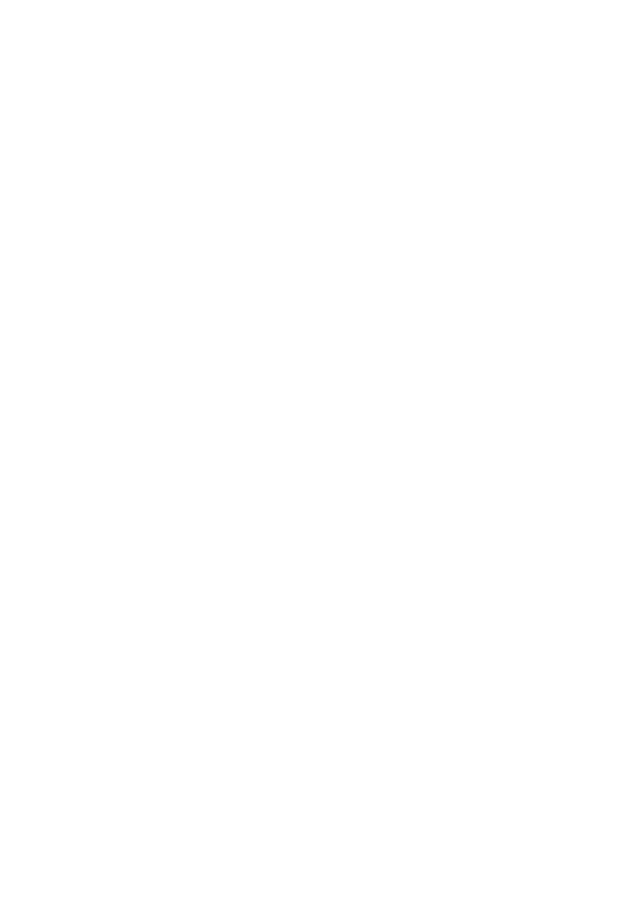
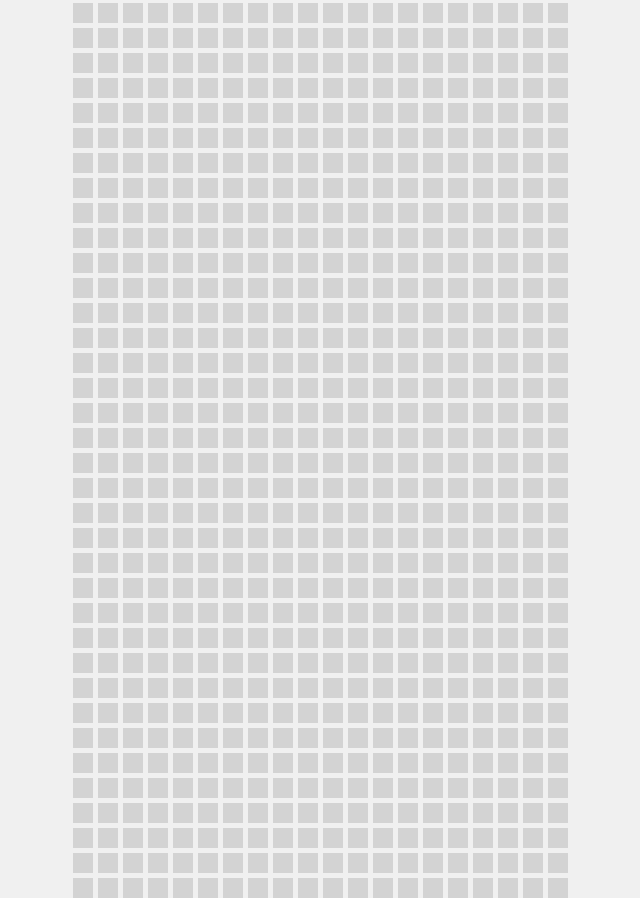
Before and after one commit to acciojob/Color-board-katreddyvenkateswaraReddy, a website: page main.html in a window 1280 px wide. Shown: the whole page, without its empty margins (367-1007 px from the left). Before the commit the page ends 800 px from the top, so only its background shows below. Drawn offline with Linux system fonts and the light colour scheme.

Commit message:
created a submission

```diff
--- a/main.html
+++ b/main.html
@@ -8,6 +8,7 @@
 
 <body>
 	<!-- the entire body must be written by student -->
+	<div class="container" id="color-board"></div>
     <script type="text/javascript" src="./script.js">
 </script>
 
--- a/script.js
+++ b/script.js
@@ -1 +1,20 @@
 //your JS code here. If required.
+document.addEventListener('DOMContentLoaded', function () {
+    const container = document.getElementById('color-board');
+
+    // Create 800 square elements
+    for (let i = 0; i < 800; i++) {
+        const square = document.createElement('div');
+        square.classList.add('square');
+        container.appendChild(square);
+
+        // Add an event listener for reverting to the original color after 1 second
+        square.addEventListener('mouseenter', function () {
+            const el = this;
+            el.style.backgroundColor = '#3498db';
+            setTimeout(function () {
+                el.style.backgroundColor = 'lightgray';
+            }, 1000);
+        });
+    }
+});
--- a/styles.css
+++ b/styles.css
@@ -1 +1,28 @@
 /*  your css code here. If applicable */
+body {
+    display: flex;
+    justify-content: center;
+    align-items: center;
+    height: 100vh;
+    margin: 0;
+    background-color: #f0f0f0;
+}
+
+.container {
+    display: grid;
+    grid-template-columns: repeat(20, 1fr);
+    gap: 5px;
+    max-width: 400px;
+}
+
+.square {
+    width: 20px;
+    height: 20px;
+    background-color: lightgray;
+    transition: background-color 1s;
+    cursor: pointer;
+}
+
+.square:hover {
+    background-color: #3498db;
+}
```
